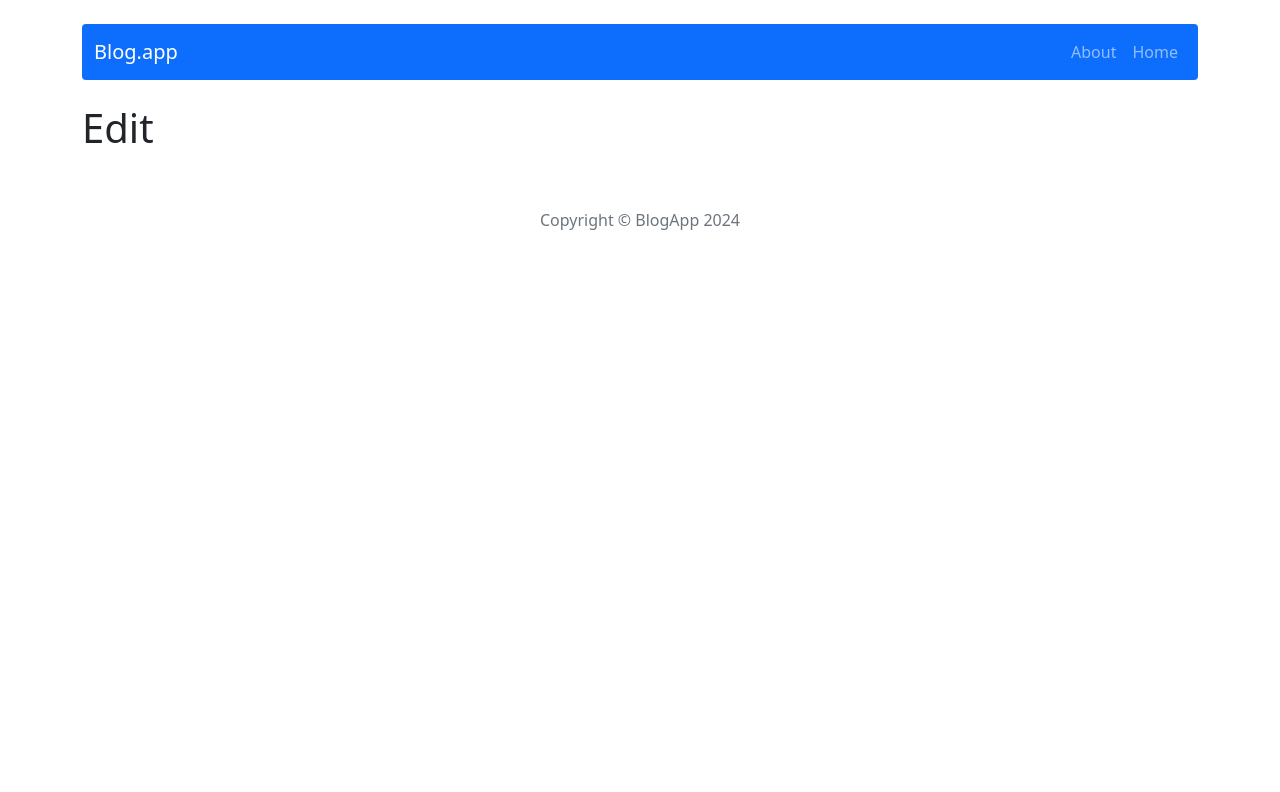
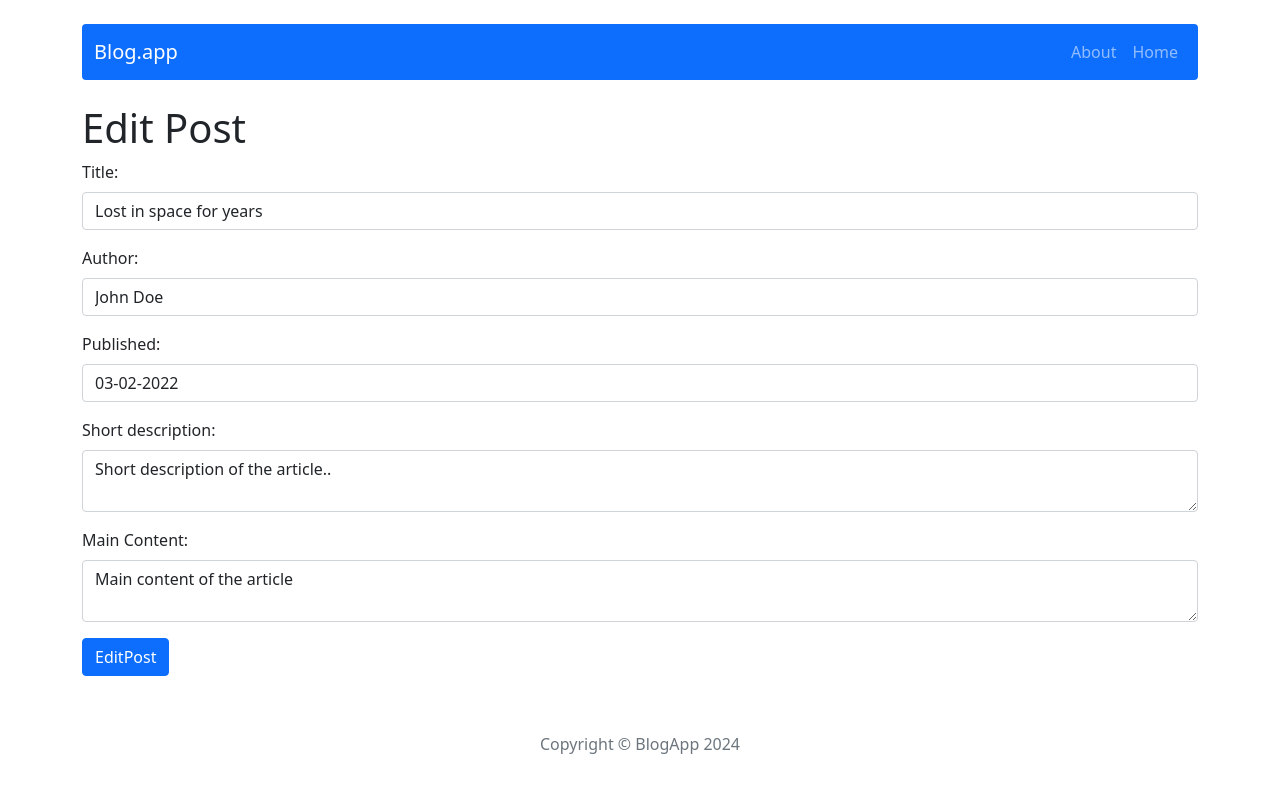
Before and after one commit to Maria-Gozdawa-Golebiowska/React-blog, a React (Create React App) app: page /post/edit/1 in a window 1280 px wide. Shown: the top 792 px of the page. Built offline with nearby package versions, Linux system fonts and the light colour scheme.

Commit message:
add edit cards

```diff
--- a/src/components/features/AddPostForm/AddPostForm.js
+++ b/src/components/features/AddPostForm/AddPostForm.js
@@ -1,60 +1,18 @@
-import { useState } from "react";
 import { useDispatch } from "react-redux"
+import { useNavigate } from "react-router-dom";
+import PostForm from "../PostForm/PostForm";
 import { addPosts } from "../../../redux/postsRedux";
-import { useNavigate } from "react-router-dom";
-import { Button, Col, Form, Row } from "react-bootstrap";
 
-const AddPostForm = props => {
+const AddPostForm = () => {
     const navigate = useNavigate();
     const dispatch = useDispatch();
+    const handleSubmit = post => {
+      dispatch(addPosts(post));
+      navigate('/')
+    };
+    return (
 
-    const [title, setTitle] = useState('');
-    const [shortDescirption, setShortDescription] = useState('');
-    const [content, setContent] = useState('');
-    const [publishedDate, setPublishedDate] = useState('');
-    const [author, setAuthor] = useState('');
-    const handleSubmit = e => {
-        e.preventDefault();
-        dispatch(addPosts({title, shortDescirption, content, publishedDate, author, postId: props.postId}));
-        setTitle('');
-        setShortDescription('');
-        setContent('');
-        setPublishedDate('');
-        setAuthor('');
-        navigate('/');
-
-    };
-
-    return (
-    <section>
-        <Row>
-            <Form onSubmit={handleSubmit}>
-                <Col>
-                    <Form.Group className="mb-3" controlId="title">
-                        <Form.Label>Title:</Form.Label>
-                        <Form.Control type="text" value={title} onChange={e => setTitle(e.target.value)} placeholder="Set title"/>
-                    </Form.Group>
-                    <Form.Group className="mb-3" controlId="title">
-                        <Form.Label>Author:</Form.Label>
-                        <Form.Control type="text" value={author} onChange={e => setAuthor(e.target.value)} placeholder="Add author"/>
-                    </Form.Group>
-                    <Form.Group className="mb-3" controlId="title">
-                        <Form.Label>Published:</Form.Label>
-                        <Form.Control type="text" value={publishedDate} onChange={e => setPublishedDate(e.target.value)}placeholder="DD-MM-YYYY"/>
-                    </Form.Group>
-                    <Form.Group className="mb-3" controlId="title">
-                        <Form.Label>Short description:</Form.Label>
-                        <Form.Control as="textarea" value={shortDescirption} onChange={e => setShortDescription(e.target.value)}placeholder=""/>
-                    </Form.Group>
-                    <Form.Group className="mb-3" controlId="title">
-                        <Form.Label>Main Content:</Form.Label>
-                        <Form.Control as="textarea" value={content} onChange={e => setContent(e.target.value)}/>
-                    </Form.Group>
-                </Col>
-                <Button type="submit">Add Post</Button>
-            </Form>
-        </Row>
-    </section>
+    <PostForm action={handleSubmit} actionText={'Add Post'}></PostForm>
     )
 };
 
--- /dev/null
+++ b/src/components/features/EditPostForm/EditPostForm.js
@@ -0,0 +1,34 @@
+import { useDispatch, useSelector } from "react-redux";
+import { Navigate, useNavigate, useParams } from "react-router-dom"
+import { editPost, getPostById } from "../../../redux/postsRedux";
+import PostForm from "../PostForm/PostForm";
+
+const EditPostForm = () => {
+    const navigate = useNavigate();
+    const dispatch = useDispatch();
+
+    const { id } = useParams();
+
+    const postData = useSelector((state) => getPostById(state, id));
+
+    const handleSubmit = postData => {
+        dispatch(editPost({...postData, id}));
+        navigate('/');
+    };
+    if(!postData) return <Navigate to='/'/>
+    return (
+        <PostForm
+            postId = {id}
+            action={handleSubmit}
+            actionText='EditPost'
+            title={postData.title}
+            publishedDate={postData.publishedDate}
+            shortDescription={postData.shortDescription}
+            content={postData.content}
+            author={postData.author}
+        />
+
+
+    )
+}
+export default EditPostForm;
--- /dev/null
+++ b/src/components/features/PostForm/PostForm.js
@@ -0,0 +1,51 @@
+import { Button, Col, Row } from "react-bootstrap";
+import { useState } from "react";
+import { Form } from "react-bootstrap";
+
+const PostForm = ({action, actionText, ...props}) => {
+
+    const [title, setTitle] = useState(props.title || '');
+    const [shortDescription, setShortDescription] = useState(props.shortDescription || '');
+    const [content, setContent] = useState(props.content || '');
+    const [publishedDate, setPublishedDate] = useState(props.publishedDate || '');
+    const [author, setAuthor] = useState(props.author || '');
+    const handleSubmit = e => {
+        e.preventDefault();
+        action(({title, shortDescription, content, publishedDate, author}));
+
+    };
+
+    return (
+        <section>
+            <Row>
+                <Form onSubmit={handleSubmit}>
+                    <Col>
+                    <Form.Group className="mb-3" controlId="title">
+                        <Form.Label>Title:</Form.Label>
+                        <Form.Control type="text" value={title} onChange={e => setTitle(e.target.value)}/>
+                    </Form.Group>
+                    <Form.Group className="mb-3" controlId="title">
+                        <Form.Label>Author:</Form.Label>
+                        <Form.Control type="text" value={author} onChange={e => setAuthor(e.target.value)}/>
+                    </Form.Group>
+                    <Form.Group className="mb-3" controlId="title">
+                        <Form.Label>Published:</Form.Label>
+                        <Form.Control type="text" value={publishedDate} onChange={e => setPublishedDate(e.target.value)}/>
+                    </Form.Group>
+                    <Form.Group className="mb-3" controlId="title">
+                        <Form.Label>Short description:</Form.Label>
+                        <Form.Control as="textarea" value={shortDescription} onChange={e => setShortDescription(e.target.value)}/>
+                    </Form.Group>
+                    <Form.Group className="mb-3" controlId="title">
+                        <Form.Label>Main Content:</Form.Label>
+                        <Form.Control as="textarea" value={content} onChange={e => setContent(e.target.value)}/>
+                    </Form.Group>
+                </Col>
+                <Button type="submit">{actionText}</Button>
+            </Form>
+        </Row>
+    </section>
+    )
+};
+
+export default PostForm;
--- a/src/components/pages/Edit/Edit.js
+++ b/src/components/pages/Edit/Edit.js
@@ -1,10 +1,15 @@
-//import styles from './Edit.module.scss'
+import { Col, Row } from "react-bootstrap";
+import EditPostForm from "../../features/EditPostForm/EditPostForm"
+
 
 const Edit = () => {
     return (
-        <div>
-            <h1>Edit</h1>
-        </div>
-    )
+    <Row className='justify-content-center'>
+    <Col>
+        <h1>Edit Post</h1>
+        <EditPostForm/>
+    </Col>
+</Row>
+)
 }
 export default Edit;
--- a/src/components/pages/Home/Home.js
+++ b/src/components/pages/Home/Home.js
@@ -26,7 +26,7 @@ const Home = (props) => {
                                 <Card.Title className='mb-3'>{post.title}</Card.Title>
                                 <Card.Text className='mb-1'><strong>Author:</strong>{post.author}</Card.Text>
                                 <Card.Text className='mb-2'><strong>Published:</strong>{post.publishedDate}</Card.Text>
-                                <Card.Text className='mb-3'>{post.shortDescirption}</Card.Text>
+                                <Card.Text className='mb-3'>{post.shortDescription}</Card.Text>
                                 <Link to={`/post/${post.id}`}>
                                     <Button>Read more</Button>
                                 </Link>
--- a/src/redux/initialState.js
+++ b/src/redux/initialState.js
@@ -3,7 +3,7 @@ const initialState = {
     {
         id: '1',
         title: 'Lost in space for years',
-        shortDescirption: 'Short description of the article..',
+        shortDescription: 'Short description of the article..',
         content: 'Main content of the article',
         publishedDate: '03-02-2022',
         author: 'John Doe'
@@ -12,7 +12,7 @@ const initialState = {
       {
         id: '2',
         title: 'Amazing adventure begins...',
-        shortDescirption: 'Short description of the article..',
+        shortDescription: 'Short description of the article..',
         content: 'Main content of the article',
         publishedDate: '05-02-2022',
         author: 'John Doe'
@@ -20,7 +20,7 @@ const initialState = {
       {
         id: '3',
         title: 'How to start exploring world',
-        shortDescirption: 'Short description of the article..',
+        shortDescription: 'Short description of the article..',
         content: 'Main content of the article',
         publishedDate: '06-02-2022',
         author: 'John Doe'
--- a/src/redux/postsRedux.js
+++ b/src/redux/postsRedux.js
@@ -7,17 +7,21 @@ export const getAllPosts = ({ posts }) => posts;
 const createActionName = actionName => `app/posts/${actionName}`;
 const ADD_POSTS = createActionName('ADD_POSTS');
 const REMOVE_POST = createActionName('REMOVE_POST');
+const EDIT_POST = createActionName('EDIT_POST');
 
 
 // action creators
 export const addPosts = payload => ({ type: ADD_POSTS, payload });
 export const removePosts = payload => ({ type: REMOVE_POST, payload});
+export const editPost = payload =>({ type: EDIT_POST, payload});
 const postsReducer = (statePart = [], action) => {
   switch (action.type) {
     case ADD_POSTS:
       return [...statePart, {...action.payload, id: shortid() }];
       case REMOVE_POST:
           return statePart.filter((post) => post.id !== action.payload);
+        case EDIT_POST:
+            return statePart.map(post => (post.id === action.payload.id ? {...post, ...action.payload } : post));
     default:
       return statePart;
   };
```
